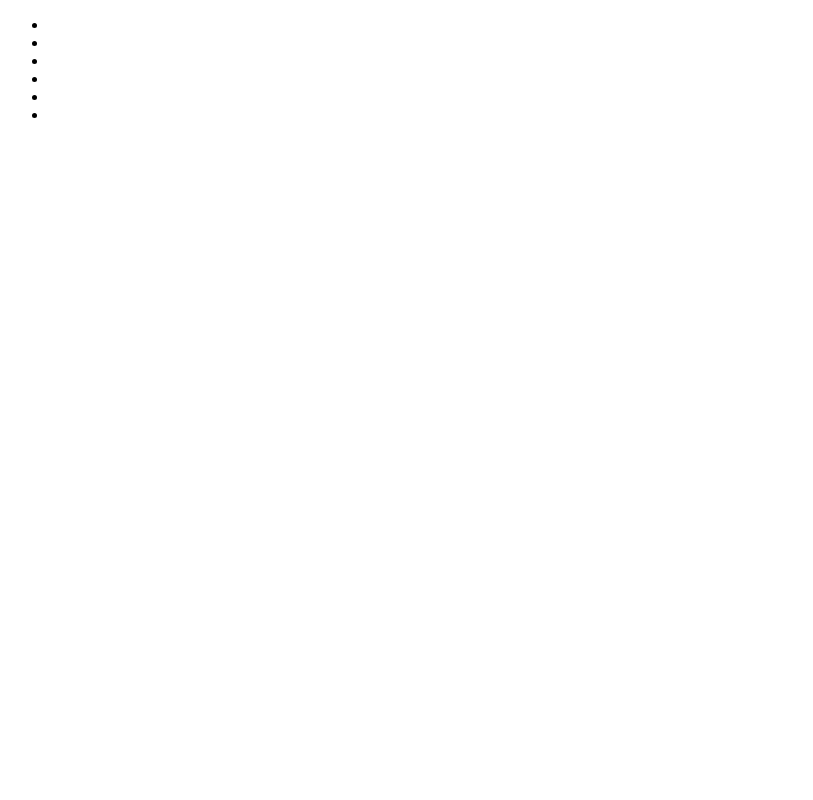
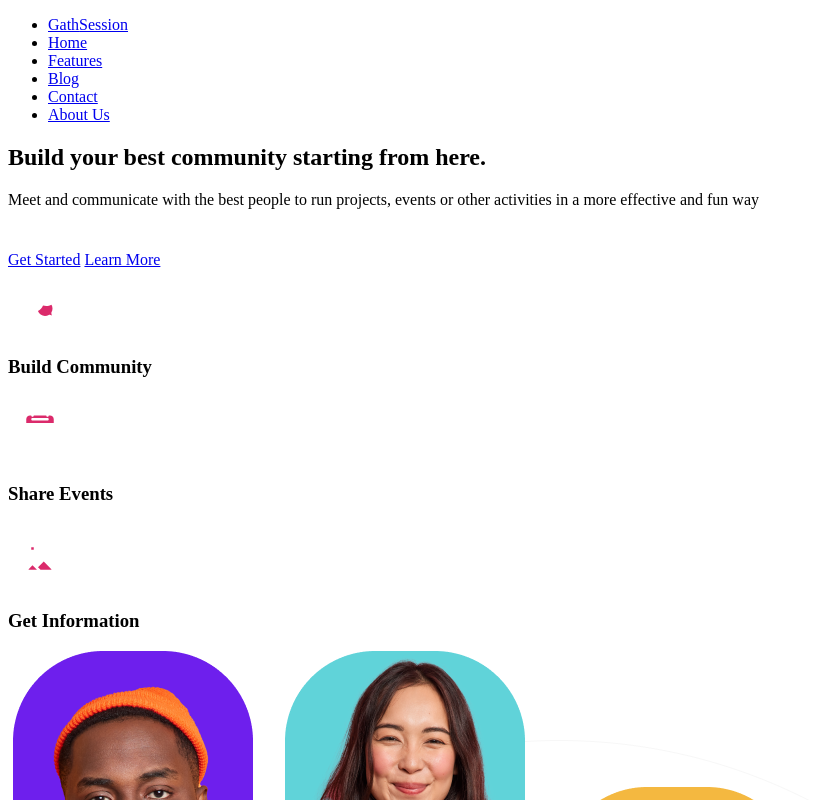
Before and after one commit to RobertoNDH/Header-Gathsession, a plain HTML site: page index.html in a window 1280 px wide. Shown: the top 800 px of the page, without its empty margins (0-813 px from the left). Drawn offline with Linux system fonts and the light colour scheme.

Commit message:
Refactor HTML structure

```diff
--- a/index.html
+++ b/index.html
@@ -1,47 +1,53 @@
 <!DOCTYPE html>
-<html lang="en">
+<html lang="es">
 <head>
     <meta charset="UTF-8">
     <meta name="viewport" content="width=device-width, initial-scale=1.0">
-    <title>Document</title>
+    <title>Header Gathsession</title>
 </head>
 <body>
     <header>
-        <nav>
+        <nav class="nav">
             <ul>
-                <li><a href="#"></a></li>
-                <li><a href="#"></a></li>
-                <li><a href="#"></a></li>
-                <li><a href="#"></a></li>
-                <li><a href="#"></a></li>
-                <li><a href="#"></a></li>
+                <li><a href="#">Gath<span>Session</span></a></li>
+                <li><a href="#">Home</a></li>
+                <li><a href="#">Features</a></li>
+                <li><a href="#">Blog</a></li>
+                <li><a href="#">Contact</a></li>
+                <li><a href="#">About Us</a></li>
             </ul>
         </nav>
     </header>
 
     <main>
-        <section>
-            <div>
-                <h1></h1>
-                <p></p>
-                <a href=""></a><a href=""></a>
+        <section class="container">
+            <div class="main">
+                <h1>Build your best community starting from here.</h1>
+                <p>Meet and communicate with the best people to run projects, events or other activities in a more effective and fun way</p>
+                <div class="buttons">
+                    <a href="#">Get Started</a>
+                    <a href="#">Learn More</a>
+                    <img src="img/Arrow.svg" alt="Arrow Icon">
+                </div>
+            </div>
+
+            <div class="info">
+                <div>
+                    <img src="img/icon (4).svg" alt="Icon 4">
+                    <h3>Build Community</h3>
+                </div>
+                <div>
+                    <img src="img/icon (5).svg" alt="Icon 5">
+                    <h3>Share Events</h3>
+                </div>
+                <div>
+                    <img src="img/icon (6).svg" alt="Icon 6">
+                    <h3>Get Information</h3>
+                </div>
             </div>
 
             <div>
-                <img src="" alt="">
-                <h3></h3>
-            </div>
-            <div>
-                <img src="" alt="">
-                <h3></h3>
-            </div>
-            <div>
-                <img src="" alt="">
-                <h3></h3>
-            </div>
-
-            <div>
-                <img src="" alt="">
+                <img src="img/content.png" alt="Content Image">
             </div>
         </section>
     </main>
```
